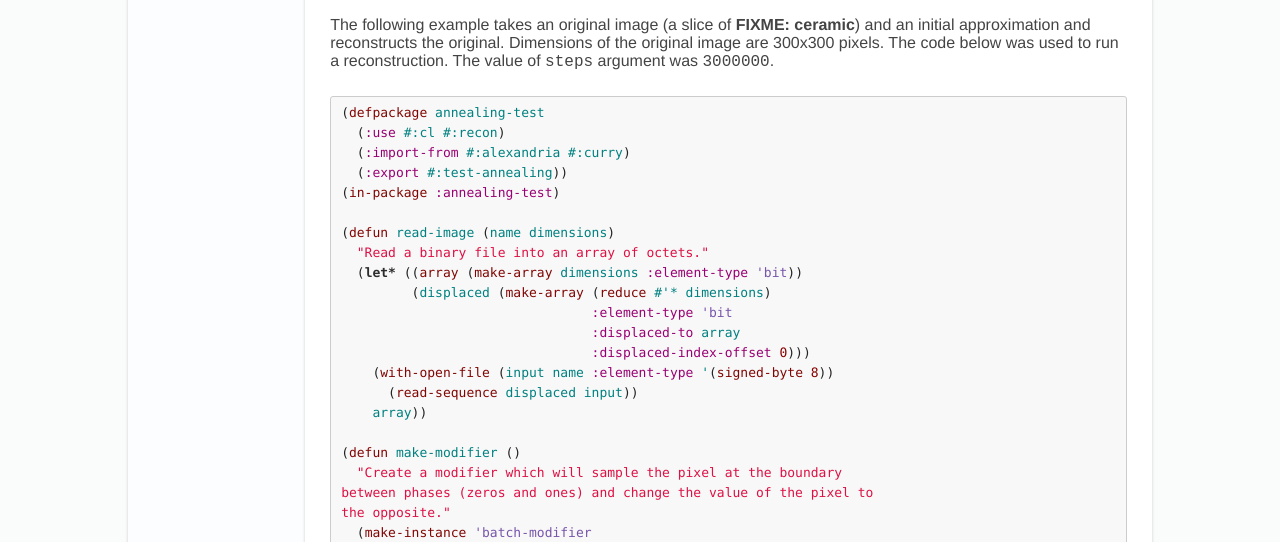
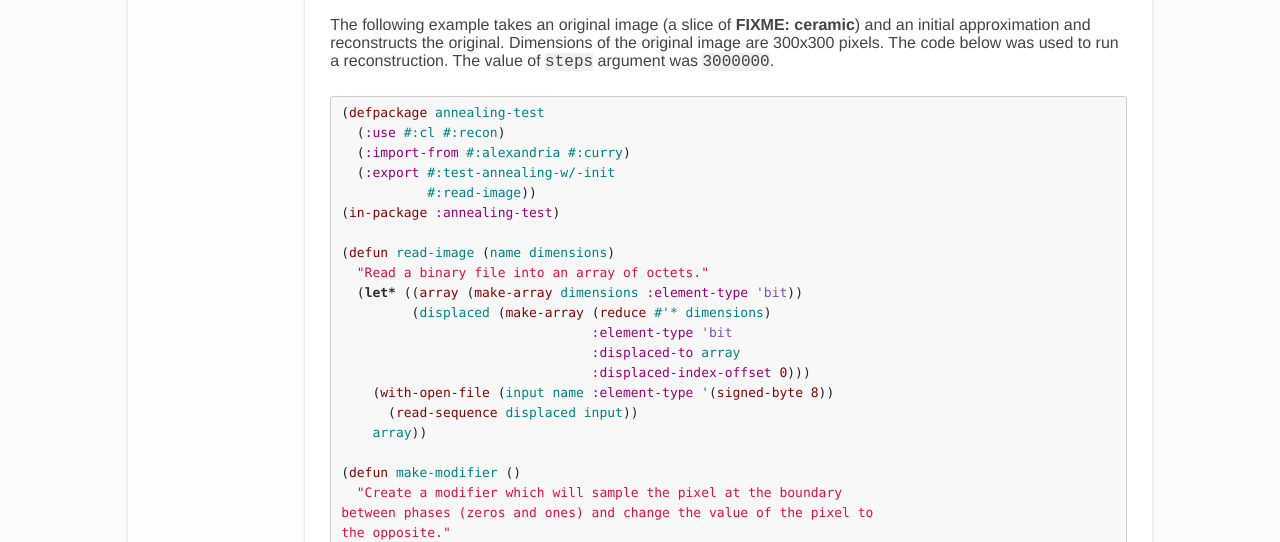
Before and after one commit to shamazmazum/material-reconstruction, a plain HTML site: page example.html in a window 1280 px wide. Shown: the part 222-764 px from the top of the page. Drawn offline with Linux system fonts and the light colour scheme.

Commit message:
deploy: 8ba7d55cc40a33a960b017bf673e40fbbd8deba3

```diff
--- a/example.html
+++ b/example.html
@@ -56,7 +56,8 @@
    </p><pre><code class="lisp">(defpackage annealing-test
   (:use #:cl #:recon)
   (:import-from #:alexandria #:curry)
-  (:export #:test-annealing))
+  (:export #:test-annealing-w/-init
+           #:read-image))
 (in-package :annealing-test)
 
 (defun read-image (name dimensions)
@@ -86,7 +87,7 @@ the opposite.&quot;
   ()
   (:documentation &quot;L₂ and S₂ correlation functions of the original&quot;))
 
-(defun test-annealing/w-init (array steps &amp;key (t0 1d-5))
+(defun test-annealing-w/-init (array steps &amp;key (t0 1d-5))
   &quot;Run simulation of annealing for STEPS steps. ARRAY is the original binary
 image. T0 is initial temperature of the system.&quot;
   (declare (type (simple-array bit) array))
@@ -95,12 +96,8 @@ image. T0 is initial temperature of the system.&quot;
                      ;; Calculate correlation functions of the original
                      (target corrfn-all
                              ;; We have to supply OpenCL context if we use S₂ function
-                             :context    ctx
-                             :s2        (s2 array)
-                             :l2-void   (l2 array 0)
-                             :l2-solid  (l2 array 1)
-                             ;; Always pass dimensions of the original
-                             :dimensions (array-dimensions array))
+                             :context ctx
+                             :array   array)
                      ;; Create an image which will be reconstructed
                      (recon  image-all
                              ;; Pass OpenCL context.
@@ -115,16 +112,16 @@ image. T0 is initial temperature of the system.&quot;
           (cooldown  (aarts-korst-cooldown :n 25000 :alpha 1d0))
           ;; Make modifier object
           (modifier  (make-modifier)))
-      (make-instance 'annealing-results
+      (values
        ;; run-annealing runs simulated annealing with initial temperature t0
        ;; iterating steps times and returns a list containing values of the cost
        ;; function at each step
-                     :cost (run-annealing target recon t0 steps
+       (run-annealing target recon t0 steps
                       :cost     (alexandria:curry #'cost cost-state)
                       :cooldown cooldown
                       :modifier modifier)
        ;; Get reconstructed image
-                     :array (image-array recon)))))
+       (image-array recon)))))
    </code></pre><p>   The original image: <img src="original.png"/>
    The initial approximation: <img src="init.png"/>
    The reconstruction: <img src="reconstruction.png"/>
--- a/static/style.css
+++ b/static/style.css
@@ -74,8 +74,10 @@ a {
     font-weight: 400;
 }
 
-.content p code {
+.content p code,
+.content li code{
     font-size: 16px;
+    background: #f0f0f0;
 }
 
 .content > *, .content blockquote > * {
```
Lines whose indentation alone changed are shown as unchanged.
